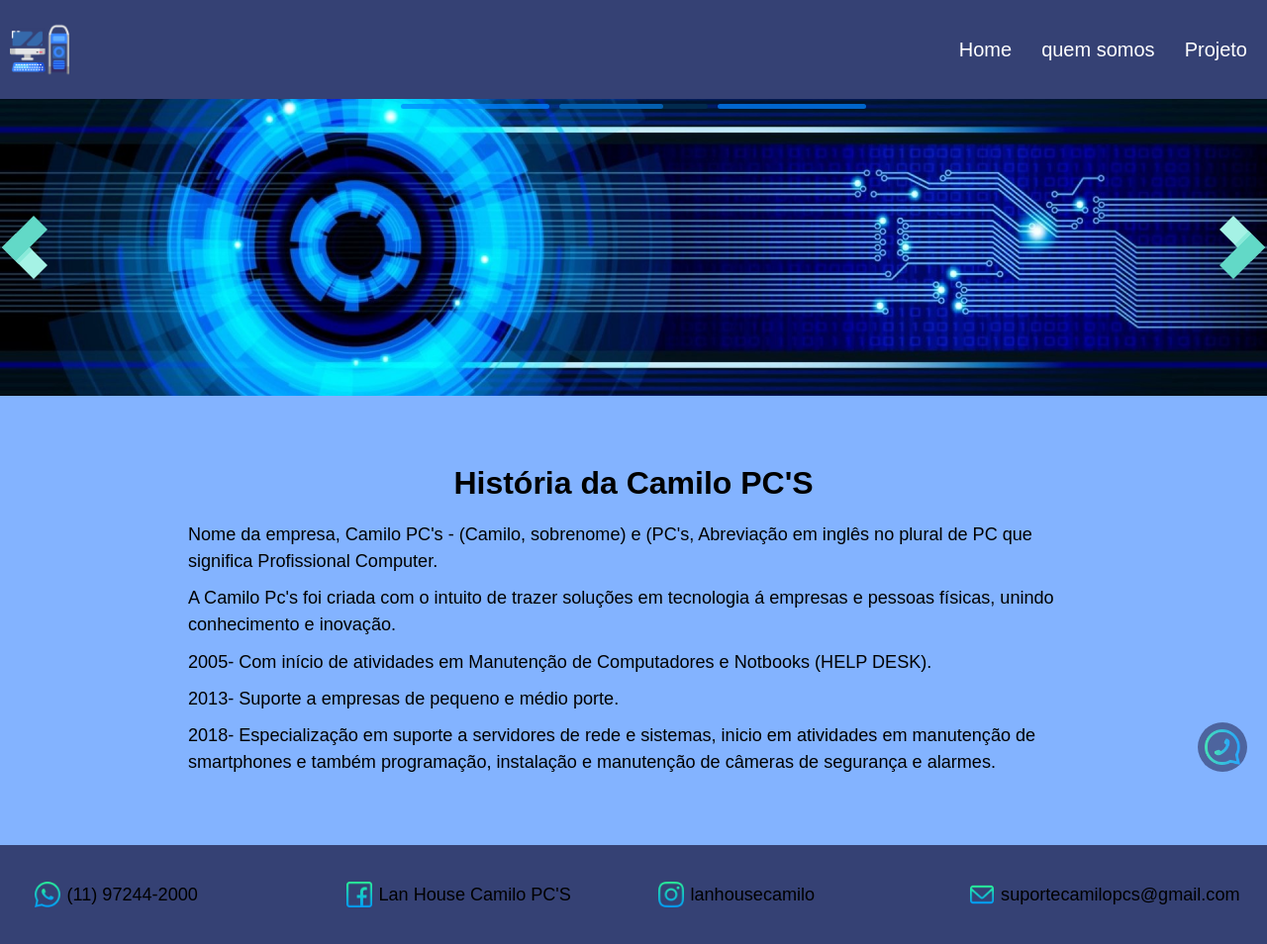
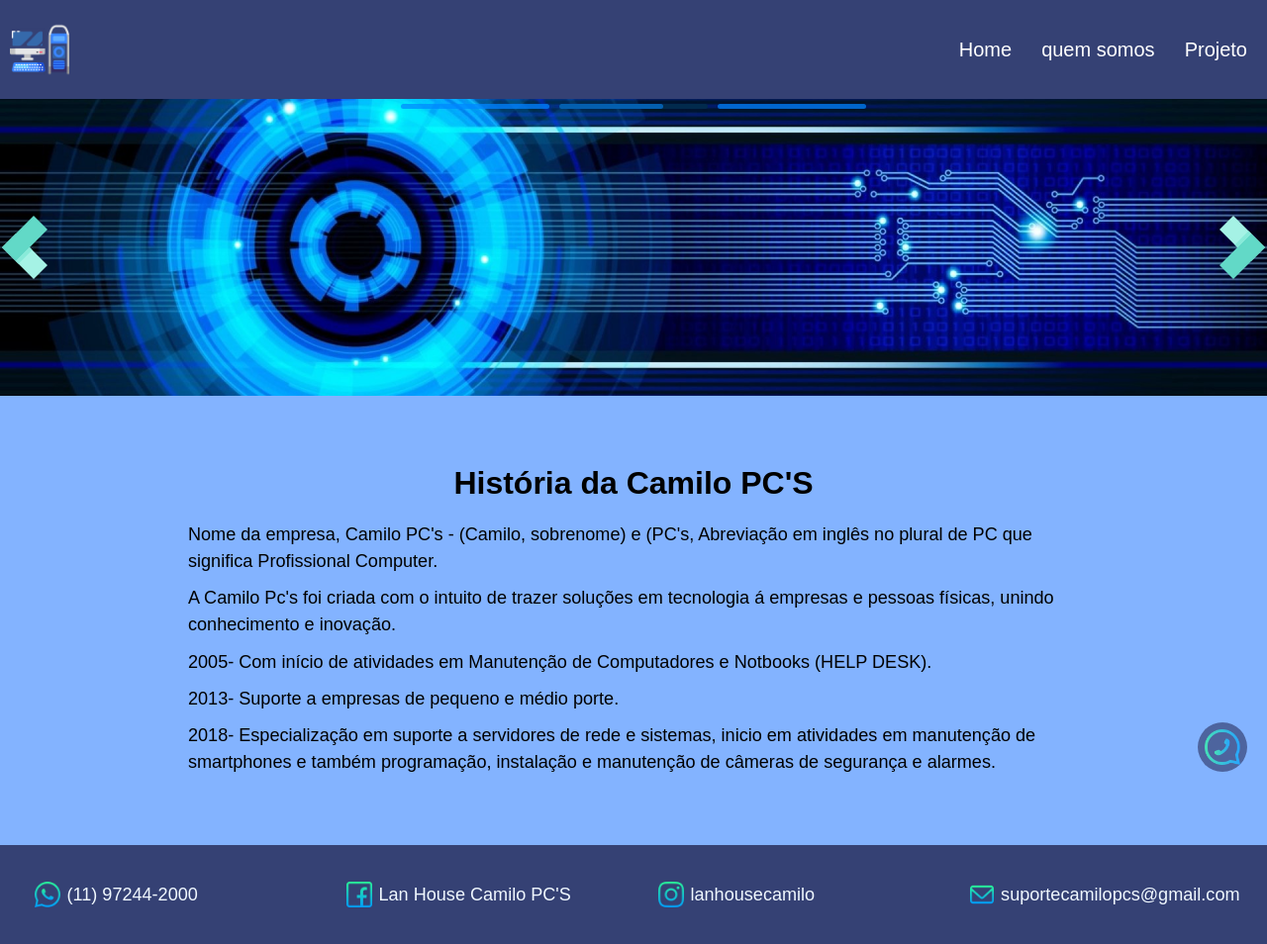
Before and after one commit to Rivaldo05/camiloPC, a plain HTML site: page index.html in a window 1280 px wide. Shown: the whole page at 99% size. Drawn offline with Linux system fonts and the light colour scheme.

Commit message:
Add files via upload

```diff
--- a/index.css
+++ b/index.css
@@ -220,6 +220,7 @@ footer{
 .contato-footer > a > span, .contato-footer > span{
     font-size: 1.13em;
     text-align: center;
+    color: rgb(240, 248, 255);
 }
 .cont-FooterImg{
     height: 40px;
```
